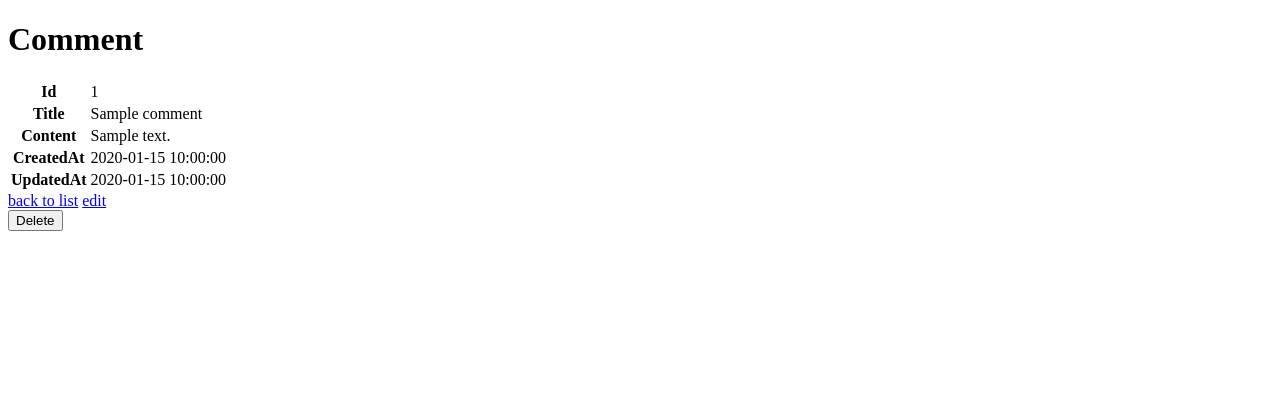
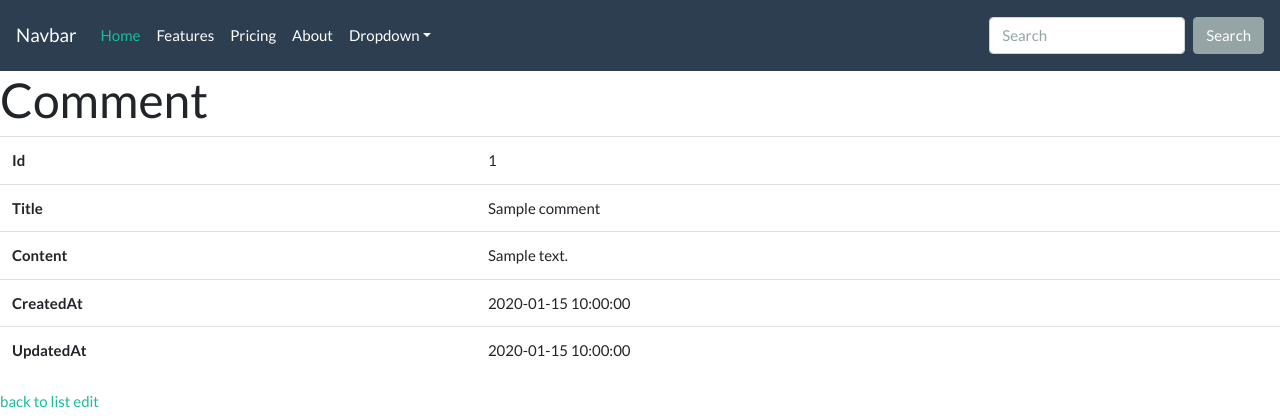
Before and after one commit to atillakah/LearnIt, a Symfony app: template templates/comment/show.html.twig in a window 1280 px wide. Shown: the top 420 px of the page. Run offline with Twig, Linux system fonts and the light colour scheme; the template is opened without the code that fills it: most values are stand-ins (such as "Sample title", 1, 10 or a date in 2020); some libraries are stand-ins or nearby versions.

Commit message:
adding boostwatch bro

```diff
--- a/templates/base.html.twig
+++ b/templates/base.html.twig
@@ -3,7 +3,49 @@
     <head>
         <meta charset="UTF-8">
         <title>{% block title %}Welcome!{% endblock %}</title>
-        {% block stylesheets %}{% endblock %}
+        {% block stylesheets %}
+<link rel="stylesheet" href="https://stackpath.bootstrapcdn.com/bootswatch/4.5.2/flatly/bootstrap.min.css" integrity="sha384-qF/QmIAj5ZaYFAeQcrQ6bfVMAh4zZlrGwTPY7T/M+iTTLJqJBJjwwnsE5Y0mV7QK" crossorigin="anonymous">
+        {% endblock %}
+
+<nav class="navbar navbar-expand-lg navbar-dark bg-primary">
+  <a class="navbar-brand" href="#">Navbar</a>
+  <button class="navbar-toggler" type="button" data-toggle="collapse" data-target="#navbarColor01" aria-controls="navbarColor01" aria-expanded="false" aria-label="Toggle navigation">
+    <span class="navbar-toggler-icon"></span>
+  </button>
+
+  <div class="collapse navbar-collapse" id="navbarColor01">
+    <ul class="navbar-nav mr-auto">
+      <li class="nav-item active">
+        <a class="nav-link" href="#">Home
+          <span class="sr-only">(current)</span>
+        </a>
+      </li>
+      <li class="nav-item">
+        <a class="nav-link" href="#">Features</a>
+      </li>
+      <li class="nav-item">
+        <a class="nav-link" href="#">Pricing</a>
+      </li>
+      <li class="nav-item">
+        <a class="nav-link" href="#">About</a>
+      </li>
+      <li class="nav-item dropdown">
+        <a class="nav-link dropdown-toggle" data-toggle="dropdown" href="#" role="button" aria-haspopup="true" aria-expanded="false">Dropdown</a>
+        <div class="dropdown-menu">
+          <a class="dropdown-item" href="#">Action</a>
+          <a class="dropdown-item" href="#">Another action</a>
+          <a class="dropdown-item" href="#">Something else here</a>
+          <div class="dropdown-divider"></div>
+          <a class="dropdown-item" href="#">Separated link</a>
+        </div>
+      </li>
+    </ul>
+    <form class="form-inline my-2 my-lg-0">
+      <input class="form-control mr-sm-2" type="text" placeholder="Search">
+      <button class="btn btn-secondary my-2 my-sm-0" type="submit">Search</button>
+    </form>
+  </div>
+</nav>
 
         {% block javascripts %}{% endblock %}
     </head>
```
